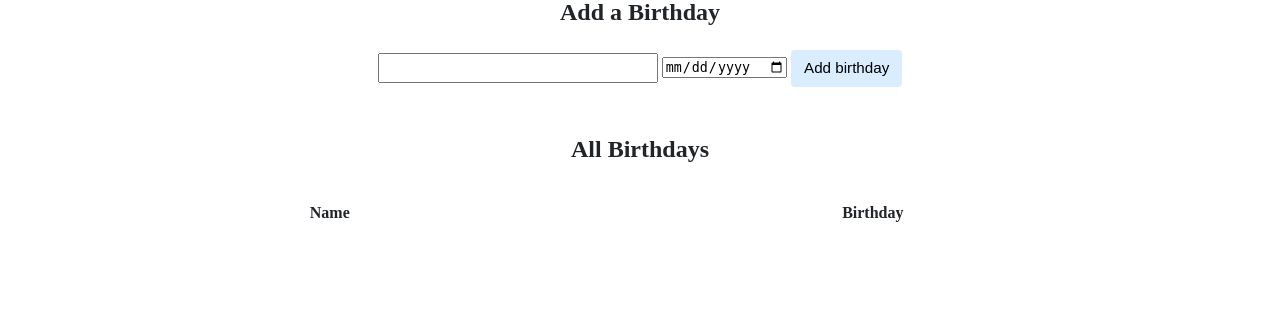
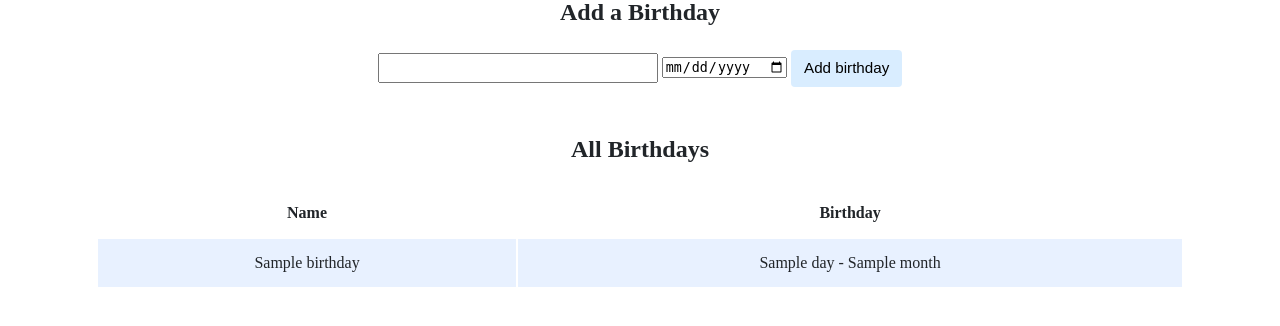
Before and after one commit to hsani2344/learning-cs, a Flask app: template Part 01 - CS50/Week 09 - Flask/birthdays/templates/index.html in a window 1280 px wide. Shown: the part 266-592 px from the top of the page. Run offline with Flask 3, Linux system fonts and the light colour scheme; the template is opened without the code that fills it: most values are stand-ins (such as "Sample title", 1, 10 or a date in 2020); lists and menus that the app fills with data are empty.

Commit message:
Flask: Part 3

```diff
--- a/Part 01 - CS50/Week 09 - Flask/birthdays/app.py
+++ b/Part 01 - CS50/Week 09 - Flask/birthdays/app.py
@@ -48,4 +48,10 @@ def index():
 
     else:
         # TODO: Display the entries in the database on index.html
-        return render_template("index.html")
+        birthday_list = db.execute(
+            """
+                SELECT *
+                  FROM birthdays
+            """
+        )
+        return render_template("index.html", birthday_list = birthday_list)
--- a/Part 01 - CS50/Week 09 - Flask/birthdays/templates/index.html
+++ b/Part 01 - CS50/Week 09 - Flask/birthdays/templates/index.html
@@ -37,6 +37,12 @@
         <tbody>
           <!-- TODO: Loop through the database entries to display them in this table -->
         </tbody>
+        {% for birthday in birthday_list: %}
+        <tr>
+          <td>{{ birthday["name"] }}</td>
+          <td>{{ birthday["day"] }} - {{ birthday["month"] }}</td>
+        </tr>
+        {% endfor %}
       </table>
     </div>
   </div>
```
